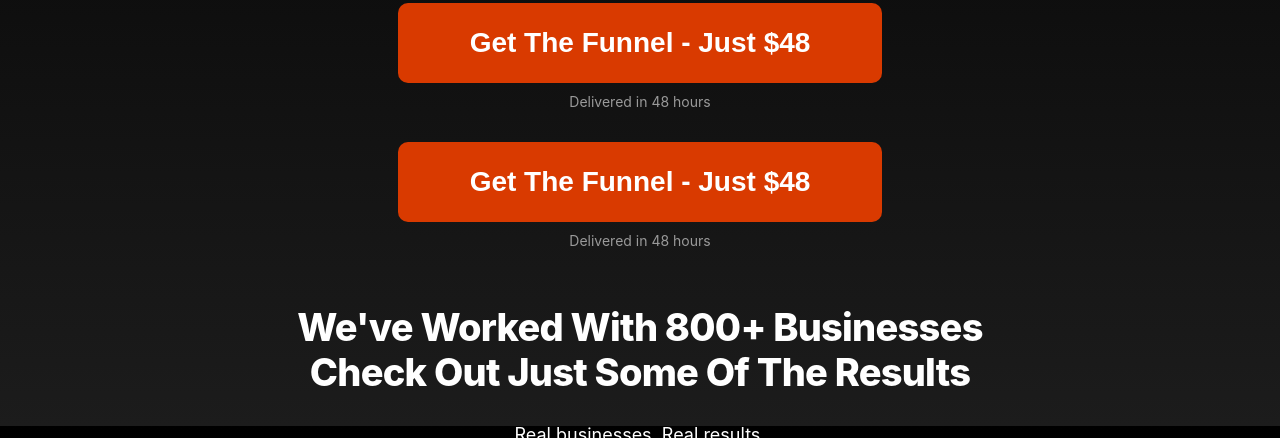
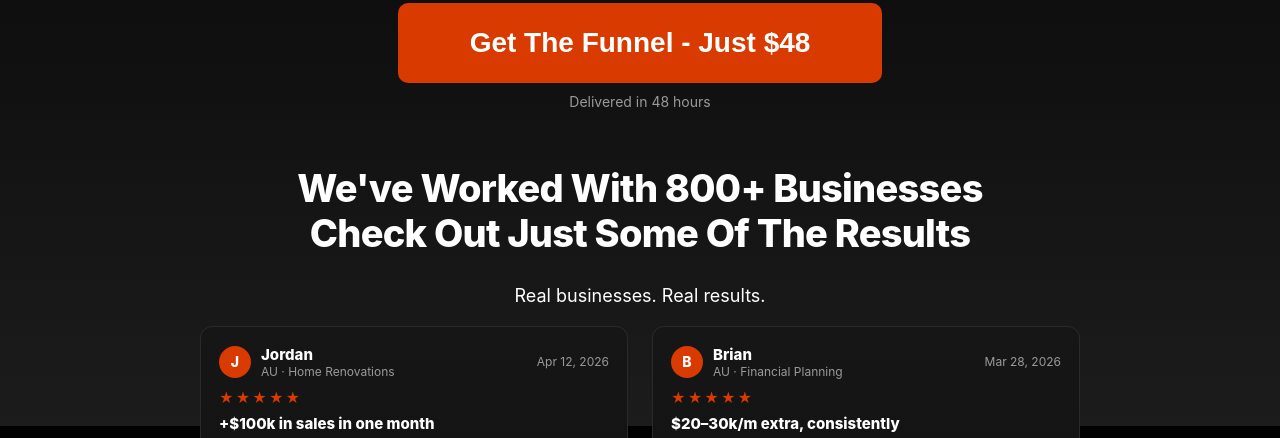
Before and after one commit to scalblio23/lto-2, a plain HTML site: page index.html in a window 1280 px wide. Shown: the part 2774-3212 px from the top of the page. Drawn offline with Linux system fonts and the light colour scheme.

Commit message:
Drop the doubled CTA after the deliverables list
Removing the "Who is this for?" section left the deliverables CTA and
the social proof CTA stacked back to back. One button now sits between
the two sections.

Co-Authored-By: Claude Opus 5 <noreply@anthropic.com>
Claude-Session: https://claude.ai/code/session_01G2BLn5MMkfPTXrwPdyLLk8

```diff
--- a/index.html
+++ b/index.html
@@ -624,12 +624,6 @@
     <p class="cta-note">Delivered in 48 hours</p>
   </div>
 
-
-  <div class="cta-block">
-    <button class="cta">Get The Funnel - Just $48</button>
-    <p class="cta-note">Delivered in 48 hours</p>
-  </div>
-
   <p class="sub-under">We've Worked With 800+ Businesses<br>Check Out Just Some Of The Results</p>
   <p class="who-text" style="margin-bottom:20px;">Real businesses. Real results.</p>
 
```
